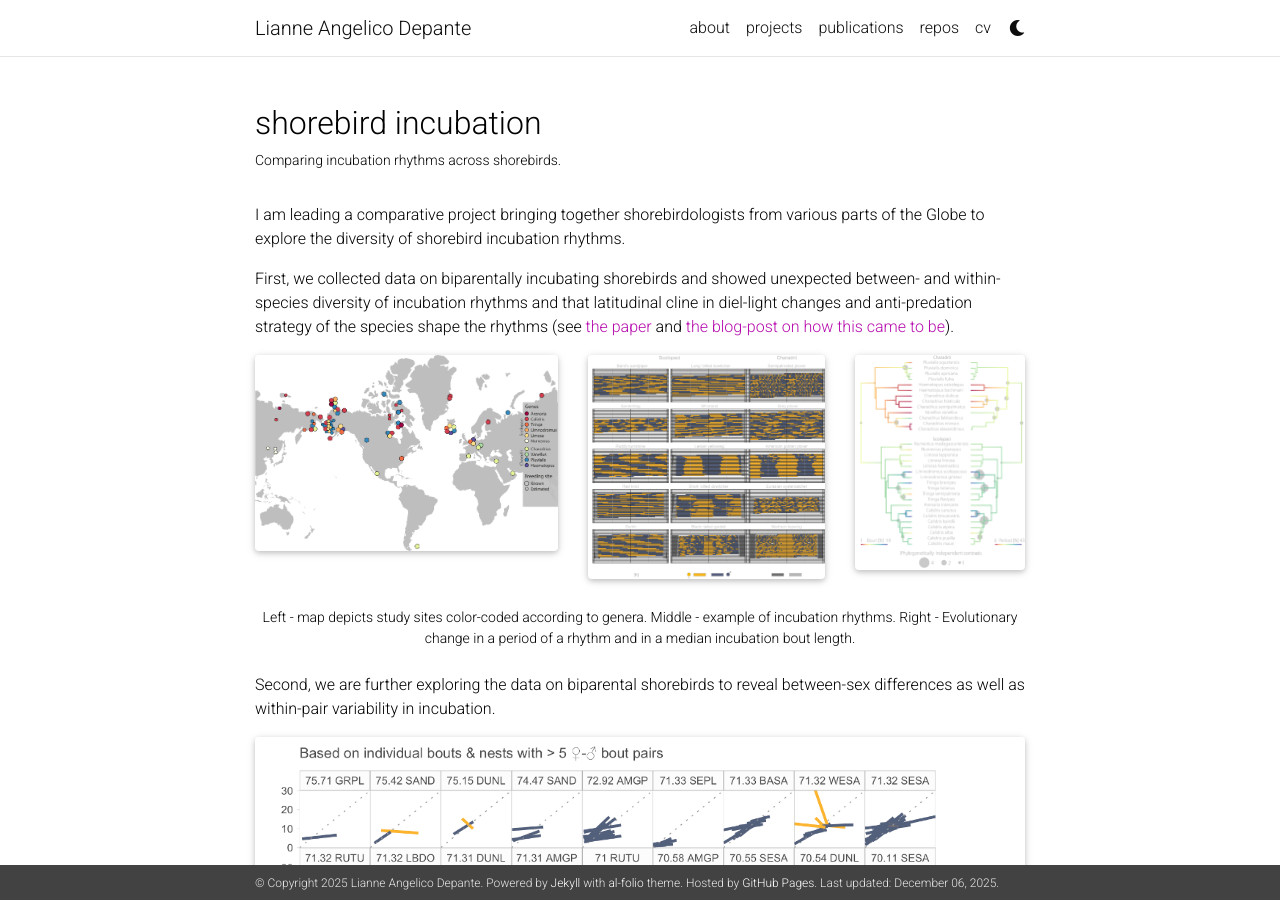
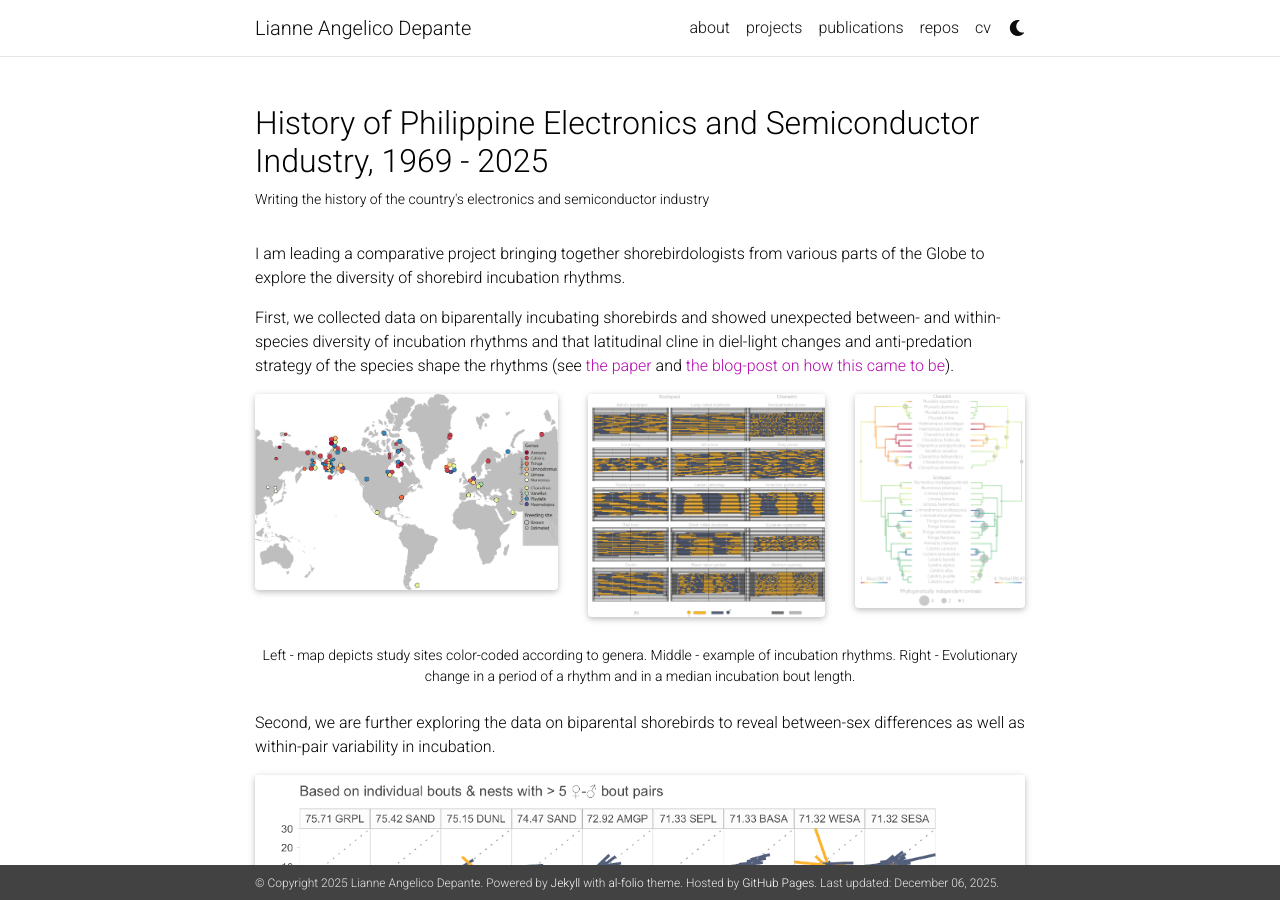
Before and after one commit to liannedepante/liannedepante.github.io, a Jekyll site: the page built from _projects/01_shorebird_incubation.md, in a window 1280 px wide and 900 px high. Built offline with Jekyll 4.4.1, drawn with Linux system fonts in a browser that asks for light colours; full-size pictures stand in for the smaller copies a plugin makes; comment, search, counter and statistics services are not loaded; a style sheet for code colours, icons or effects is not loaded.

Commit message:
Update 01_shorebird_incubation.md

```diff
--- a/_projects/01_shorebird_incubation.md
+++ b/_projects/01_shorebird_incubation.md
@@ -1,10 +1,10 @@
 ---
 layout: page
-title: shorebird incubation
-description: Comparing incubation rhythms across shorebirds.
+title: History of Philippine Electronics and Semiconductor Industry, 1969 - 2025
+description: Writing the history of the country's electronics and semiconductor industry
 img: assets/img/sesa_inc.jpg
 importance: 1
-category: science
+category: political economy of development
 ---
 
 I am leading a comparative project bringing together shorebirdologists from various parts of the Globe to explore the diversity of shorebird incubation rhythms.
```
